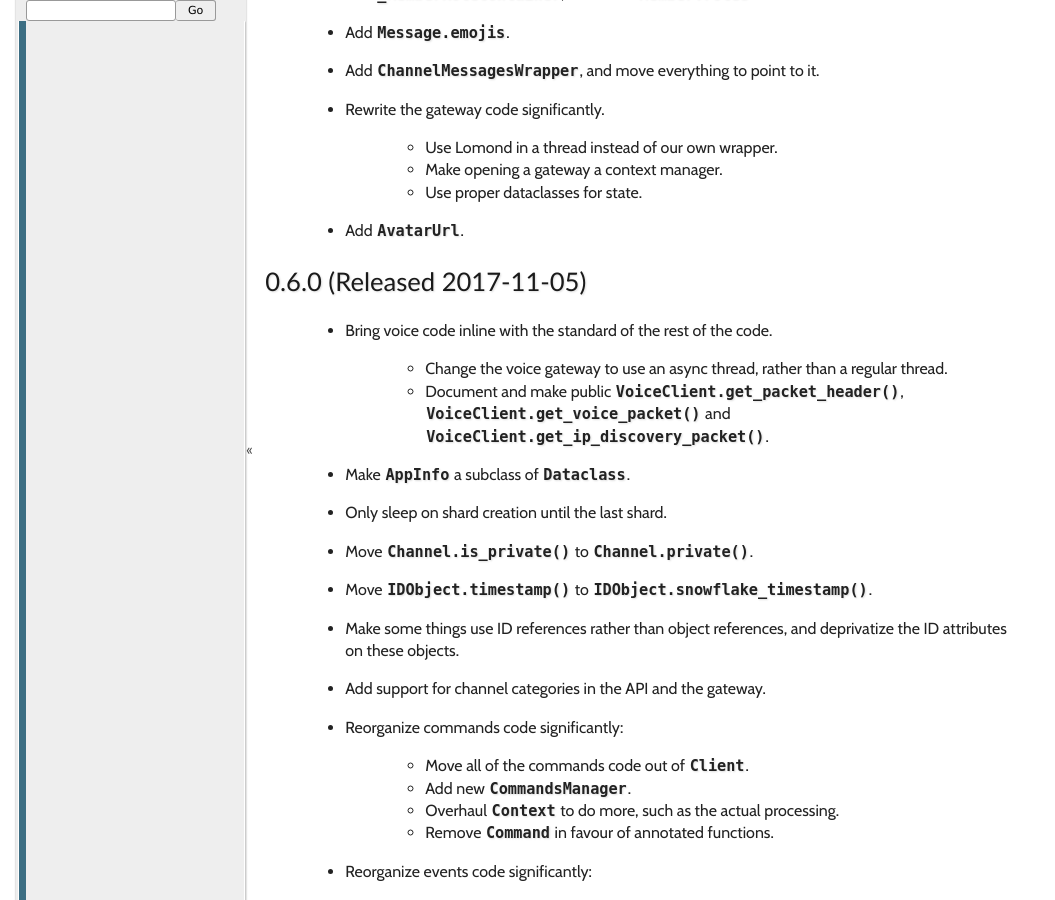
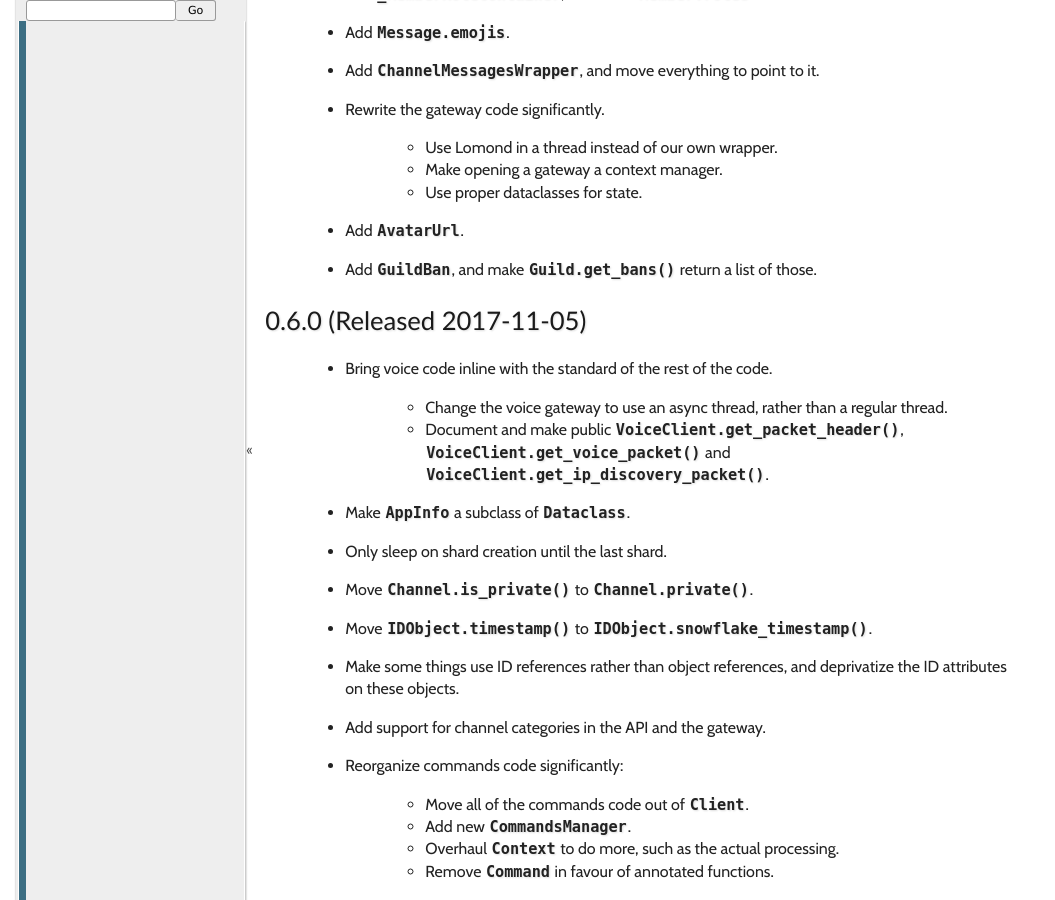
Before and after one commit to Fuyukai/curious, a Sphinx documentation site: the page built from docs/source/changelog.rst, in a window 1280 px wide and 900 px high, scrolled down 617 px. Shown: the whole window, without its empty margins (0-1055 px from the left). Built offline with Sphinx 7.4.7, drawn with Linux system fonts in a browser that asks for light colours; the version number could not be read and is left out.

Commit message:
Update changelog
Signed-off-by: Laura F. D <l@veriny.tf>

```diff
--- a/docs/source/changelog.rst
+++ b/docs/source/changelog.rst
@@ -40,6 +40,8 @@ This document displays the differences between each release of curious.
     - Use proper dataclasses for state.
 
  - Add :class:`.AvatarUrl`.
+
+ - Add :class:`.GuildBan`, and make :meth:`.Guild.get_bans` return a list of those.
 
 
 0.6.0 (Released 2017-11-05)
```
